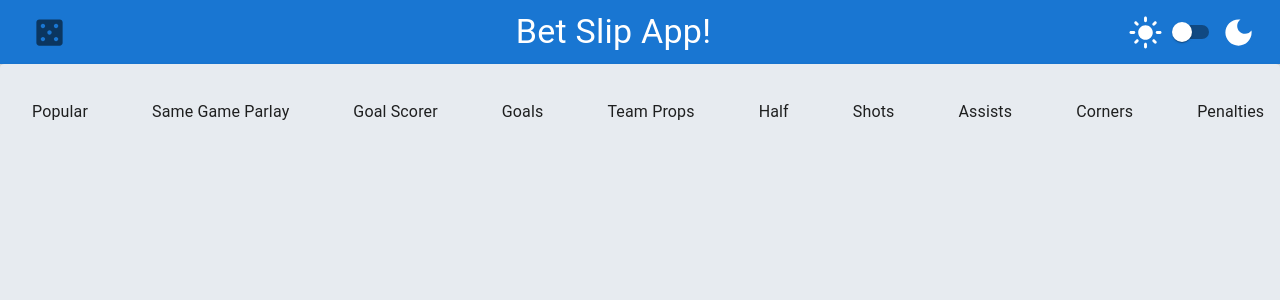
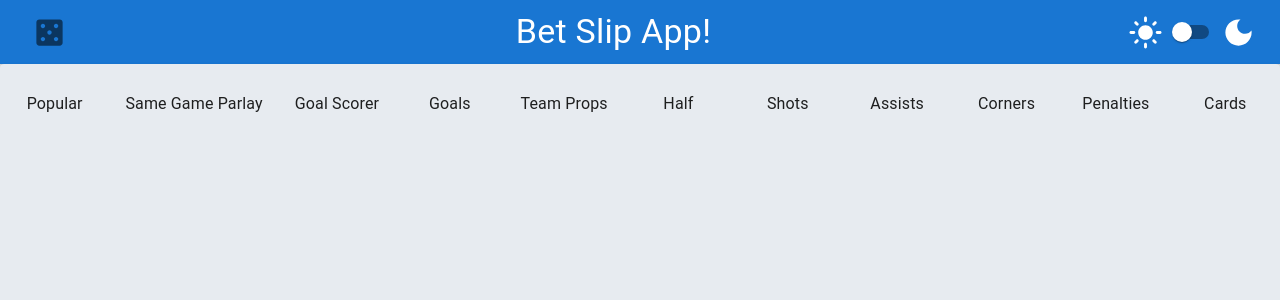
Before and after one commit to yuvalitah/Alphabet-Bet-Slip-Exercise, a React (Create React App) app: page / in a window 1280 px wide. Shown: the top 300 px of the page. Built offline with nearby package versions, Linux system fonts and the light colour scheme.

Commit message:
disable the paddding for the sorting list items

```diff
--- a/src/components/sortingList/sortingListItem/SortingListItem.tsx
+++ b/src/components/sortingList/sortingListItem/SortingListItem.tsx
@@ -6,7 +6,7 @@ interface ISortingListItemProps {
 }
 
 export const SortingListItem = ({ title }: ISortingListItemProps) => (
-  <ListItem>
+  <ListItem disablePadding>
     <ListItemButton
       onClick={() => console.log(`You just sorted for: ${title}`)}
     >
```
